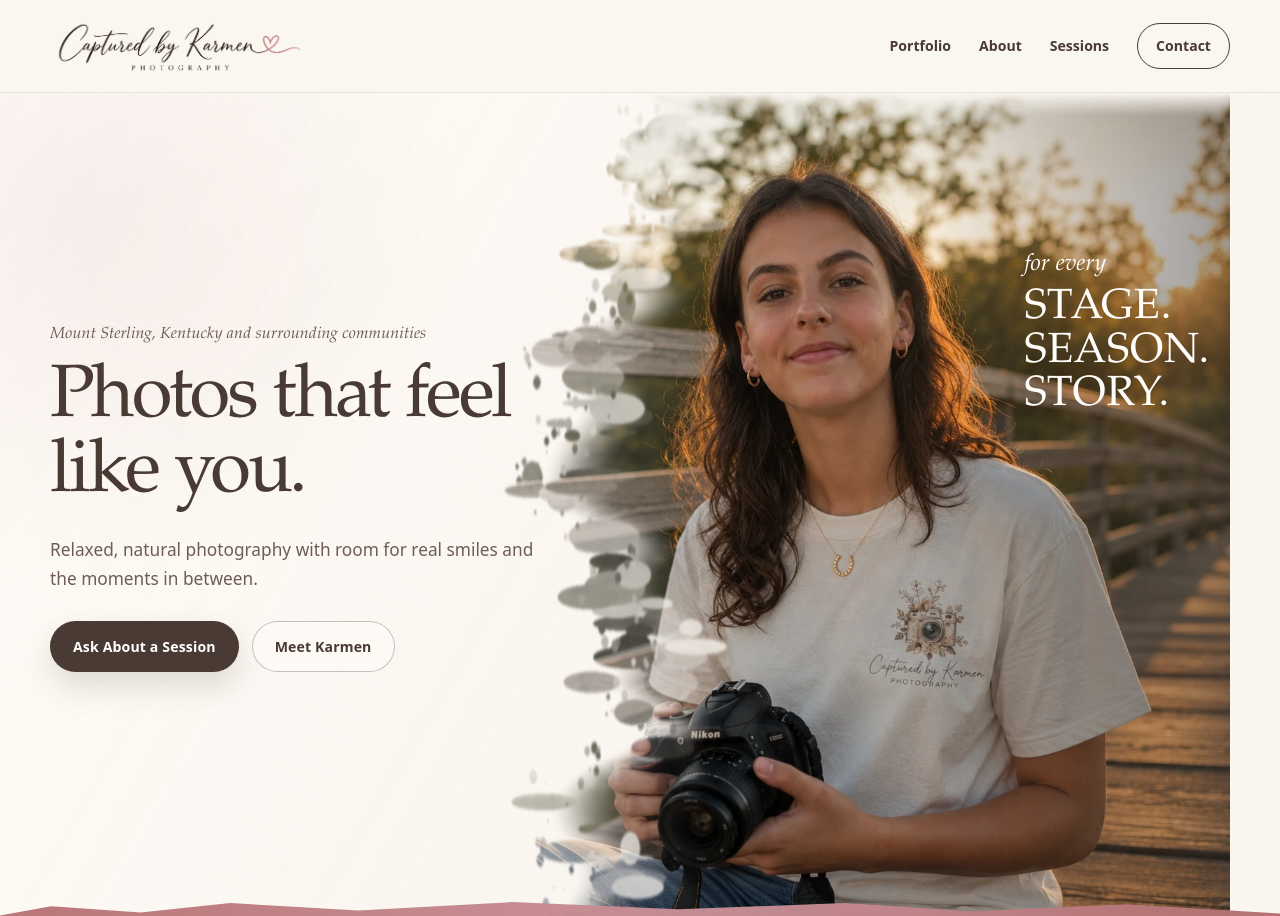
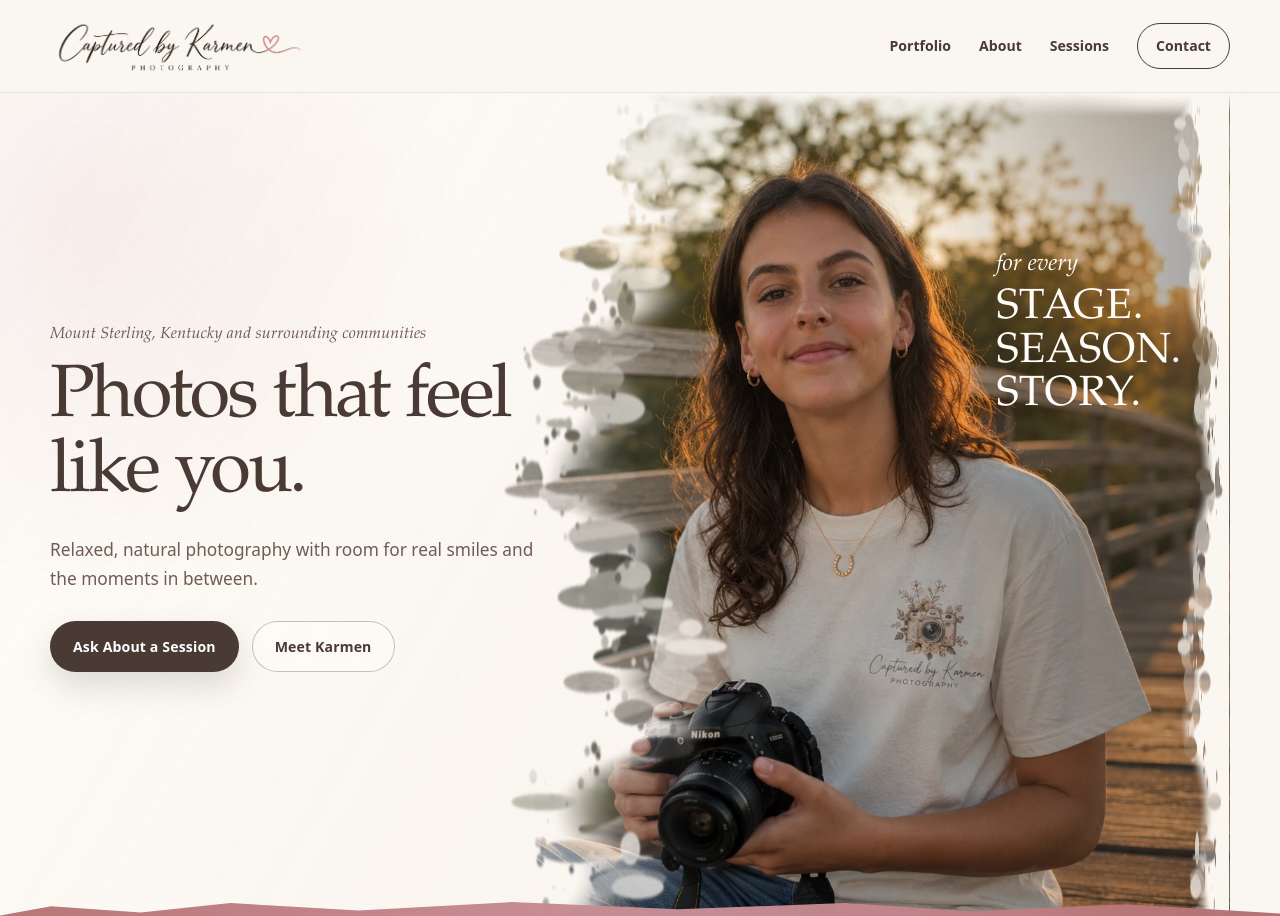
Before and after one commit to RogersHoldingsLLC/Captured-by-Karmen-Portfolio, a website: page index.html in a window 1280 px wide. Shown: the top 916 px of the page. Drawn offline with Linux system fonts and the light colour scheme.

Commit message:
Mirror the portrait brush fade on the right (#4)

```diff
--- a/assets/css/site.css
+++ b/assets/css/site.css
@@ -347,6 +347,28 @@ h3 {
   mask-repeat: no-repeat;
 }
 
+/* Echo the original brush edge at the right without recropping the portrait. */
+@supports ((mask-composite: exclude) or (-webkit-mask-composite: xor)) {
+  .hero-visual::before {
+    content: "";
+    position: absolute;
+    inset: 0 0 0 auto;
+    z-index: 3;
+    width: clamp(80px, 12vw, 160px);
+    pointer-events: none;
+    background: linear-gradient(90deg, var(--cream) 0 55%, transparent 100%);
+    transform: scaleX(-1);
+    -webkit-mask-image: linear-gradient(#000 0 0), url("../images/hero/portrait-brush-mask.png");
+    mask-image: linear-gradient(#000 0 0), url("../images/hero/portrait-brush-mask.png");
+    -webkit-mask-size: 100% 100%;
+    mask-size: 100% 100%;
+    -webkit-mask-repeat: no-repeat;
+    mask-repeat: no-repeat;
+    -webkit-mask-composite: xor;
+    mask-composite: exclude;
+  }
+}
+
 .hero-photo {
   position: absolute;
   inset: 0;
@@ -377,7 +399,7 @@ h3 {
 @media (min-width: 1041px) {
   .hero-main { min-height: 850px; }
   .hero-visual { width: 760px; min-height: 850px; right: 0; }
-  .hero-story { right: 20px; width: max-content; }
+  .hero-story { right: 48px; width: max-content; }
 }
 
 .hero-story span {
```
